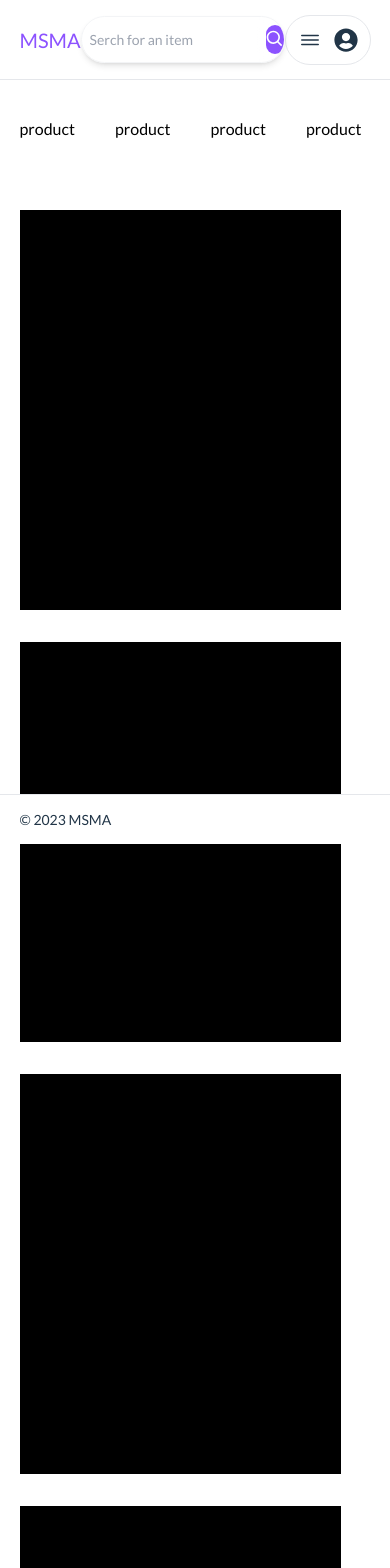
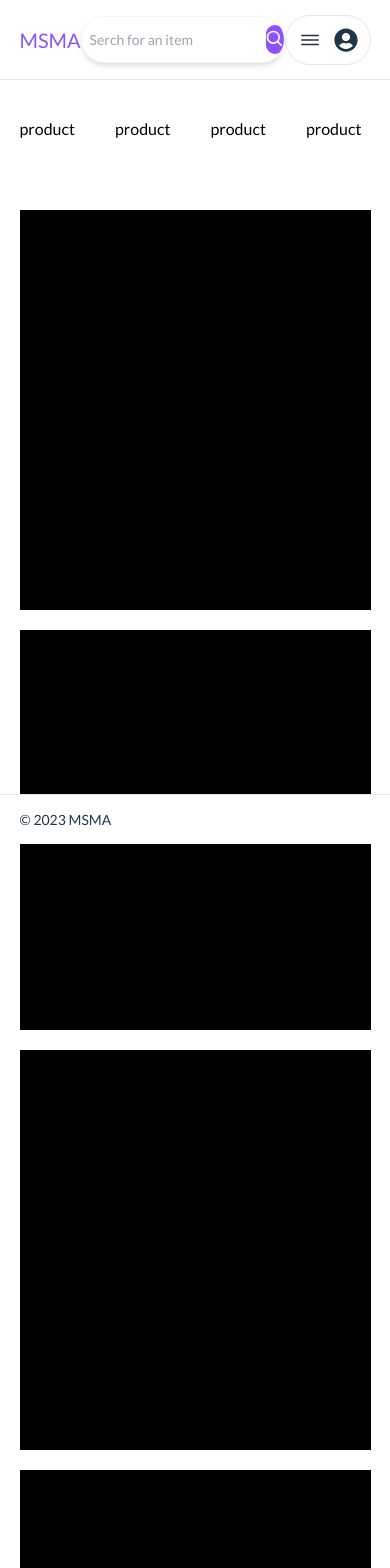
Before and after one commit to isaacetor/MS_MA, a React (Vite) app: page / in a window 390 px wide. Shown: the top 1568 px of the page. Built offline with nearby package versions, Linux system fonts and the light colour scheme.

Commit message:
working on card responsiveness

```diff
--- a/src/components/props/ProductProps.tsx
+++ b/src/components/props/ProductProps.tsx
@@ -1,5 +1,7 @@
 const ProductProps = () => {
-  return <div className="w-[321.6px] h-[400px] bg-black"></div>;
+  return (
+    <div className="w-[330px] h-[400px] bg-black max-lg:w-[45%] max-sm:w-[100%]"></div>
+  );
 };
 
 export default ProductProps;
--- a/src/pages/Home.tsx
+++ b/src/pages/Home.tsx
@@ -3,7 +3,7 @@ import { ProductProps } from "../components";
 const Home = () => {
   return (
     <div className="container">
-      <div className="w-[90%] m-[auto] h-full flex flex-wrap justify-left mt-[2rem] gap-8">
+      <div className="w-[90%] m-[auto] h-full flex flex-wrap justify-left mt-[2rem] gap-5">
         <ProductProps />
         <ProductProps />
         <ProductProps />
```
